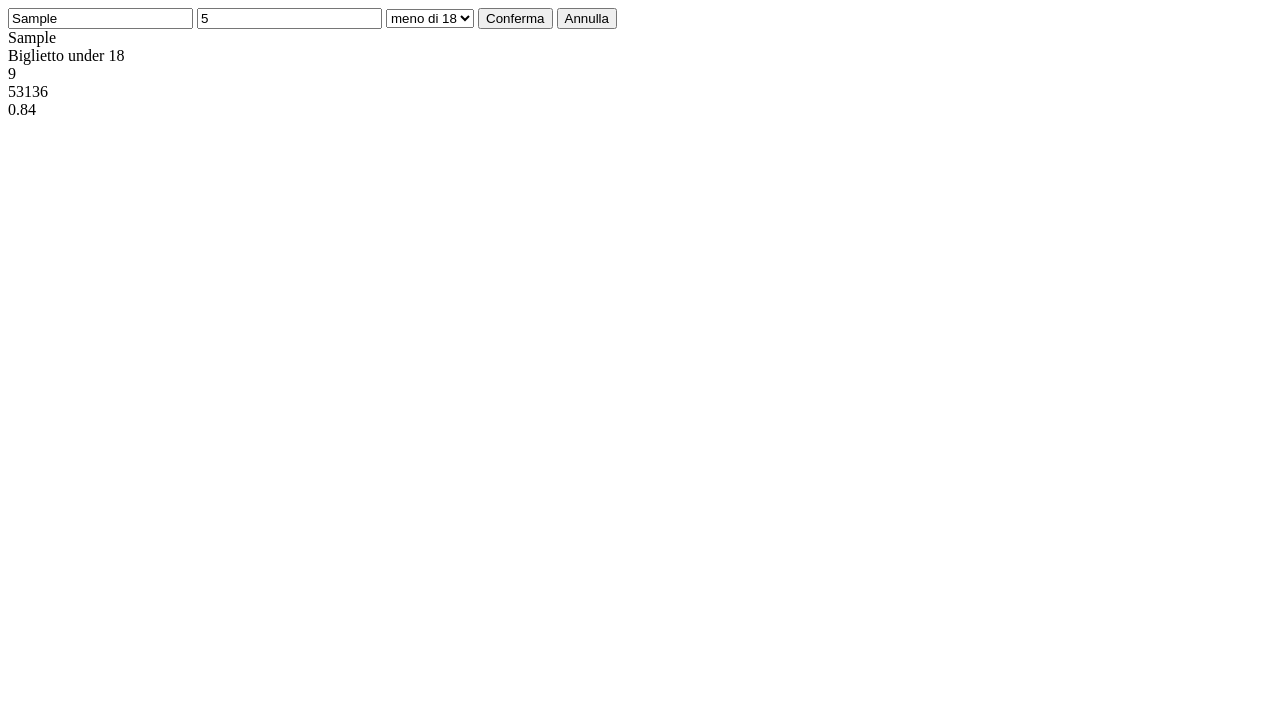
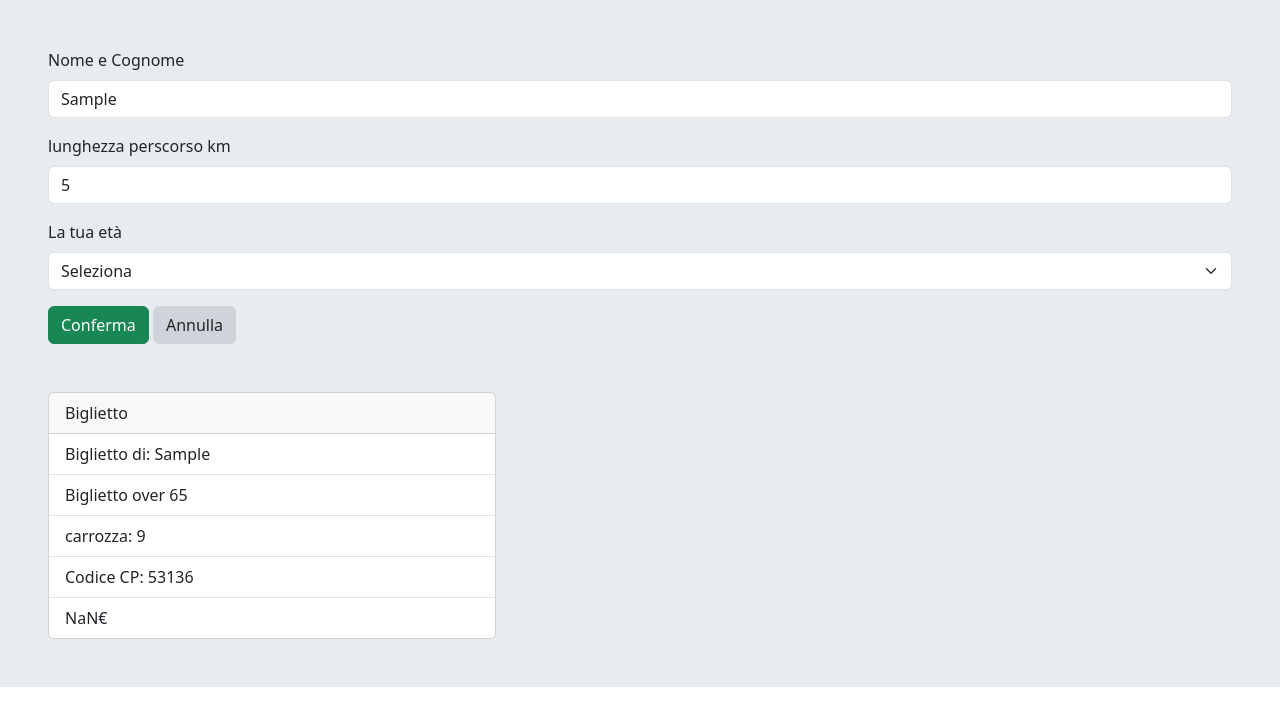
Before and after one commit to fotohabilaj/js-biglietto-treno-form, a plain HTML site: page index.html in a window 1280 px wide. Both pictures are taken after typing "Sample", "5" into the empty fields and a click on the button "Conferma". Drawn offline with nearby package versions, Linux system fonts and the light colour scheme.

Commit message:
milestone 3 complete

```diff
--- a/index.html
+++ b/index.html
@@ -4,26 +4,45 @@
     <meta charset="UTF-8">
     <meta name="viewport" content="width=device-width, initial-scale=1.0">
     <title>Document</title>
+    <link href="https://cdn.jsdelivr.net/npm/bootstrap@5.3.8/dist/css/bootstrap.min.css" rel="stylesheet" integrity="sha384-sRIl4kxILFvY47J16cr9ZwB07vP4J8+LH7qKQnuqkuIAvNWLzeN8tE5YBujZqJLB" crossorigin="anonymous">
 </head>
 <body>
+    <div class="container-fluid p-5 bg-body-secondary">
        <form>
-    <input type="text" id="name" value="" placeholder="nome">
-    <input type="number" id="distance" value="" placeholder="lunghezza perscorso">
-    <select name="sconto" id="discount">
+  <div class="mb-3">
+    <label for="exampleInputEmail1" class="form-label">Nome e Cognome</label>
+    <input type="text" class="form-control" id="name" value="" >
+  </div>
+  <div class="mb-3">
+    <label for="exampleInputPassword1" class="form-label">lunghezza perscorso km</label>
+    <input type="number" class="form-control" id="distance" value="">
+  </div>
+  <label class="form-label">La tua età</label>
+  <select class="form-select" name="sconto" id="discount">
+  <option selected>Seleziona</option>
   <option value="0.8">meno di 18</option>
   <option value="1">18+</option>
   <option value="0.6">65+</option>
 </select>
-    <button id="button" type="submit">Conferma</button>
-    <button type="reset">Annulla</button>
+  <button type="submit" id="button" class="btn btn-success mt-3">Conferma</button>
+  <button type="reset" class="btn bg-dark-subtle mt-3">Annulla</button>
 </form>
-    <section>
-        <div id="person"></div>
-        <div id="ticket"></div>
-        <div id="carr"></div>
-        <div id="cpcode"></div>
-        <div id="price"></div>
-    </section>
+
+<div class="card mt-5 d-none" id="card" style="width: 28rem;">
+  <div class="card-header">
+    Biglietto
+  </div>
+  <ul class="list-group list-group-flush ">
+    <li class="list-group-item" id="person"></li>
+    <li class="list-group-item" id="ticket"></li>
+    <li class="list-group-item" id="carr"></li>
+    <li class="list-group-item" id="cpcode"></li>
+    <li class="list-group-item" id="price"></li>
+  </ul>
+</div>
+    </div>
+
+
 
     <script src="main.js"></script>
 </body>
--- a/main.js
+++ b/main.js
@@ -24,9 +24,10 @@ formEl.addEventListener('submit', function(e){
     const priceEl = document.getElementById('price');
 
 
-    personEl.innerHTML = name;
+    personEl.innerHTML = `Biglietto di: ${name}` ;
     ticketEl.innerHTML = ticketType;
-    carrEl.innerHTML = Math.floor(Math.random() * 10);
-    cpcodeEl.innerHTML = Math.floor(Math.random() * 100000);
-    priceEl.innerHTML = ticketPrice;
+    carrEl.innerHTML = `carrozza:  ${Math.floor(Math.random() * 10)}`;
+    cpcodeEl.innerHTML = `Codice CP: ${Math.floor(Math.random() * 100000)}`;
+    priceEl.innerHTML = `${ticketPrice}€`;
+    document.getElementById('card').classList.remove('d-none')
 })
```
Lines whose indentation alone changed are shown as unchanged.
